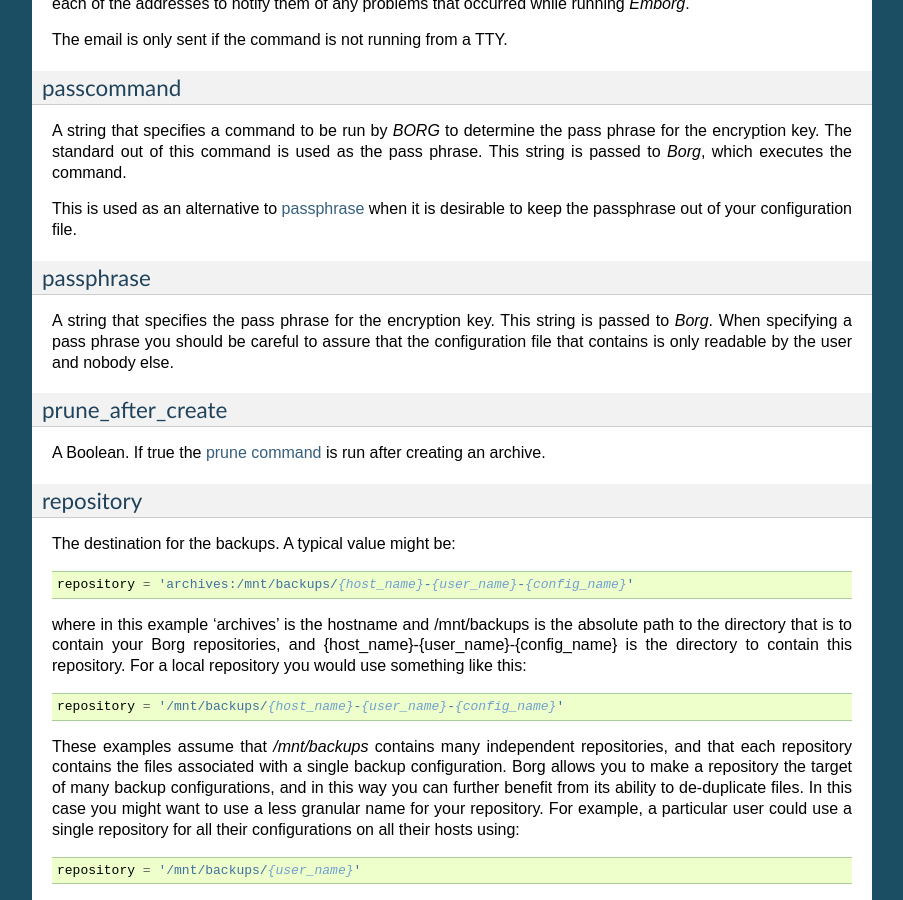
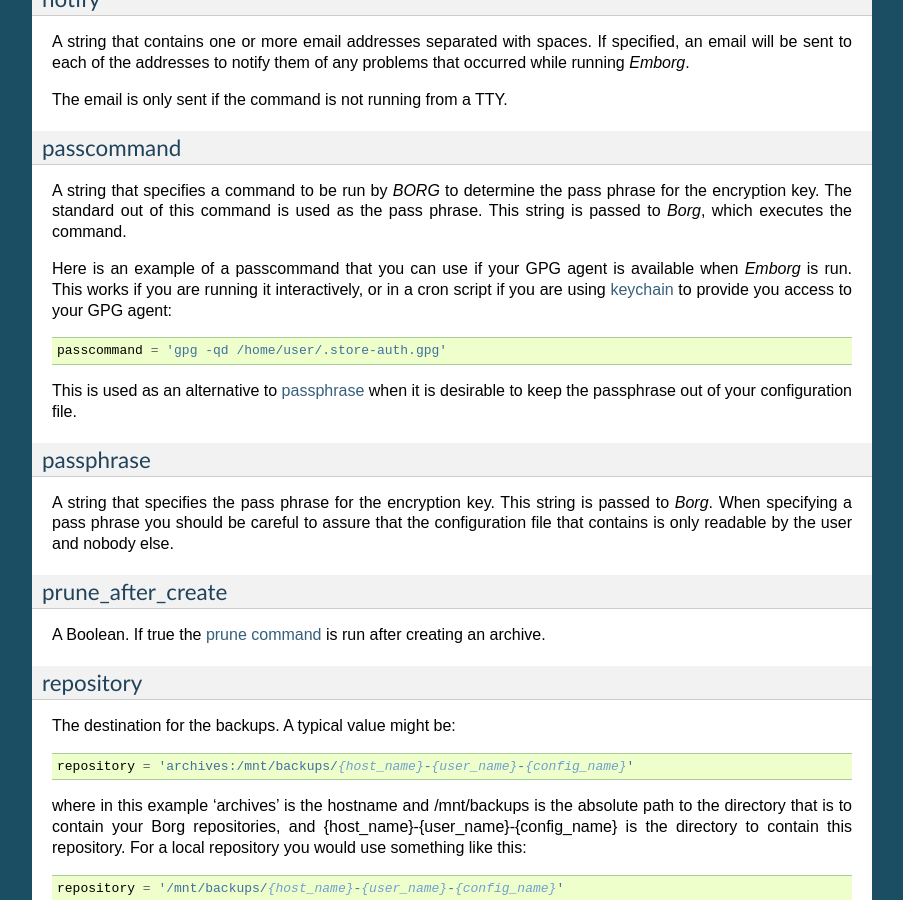
Before and after one commit to KenKundert/emborg, a Sphinx documentation site: the page built from doc/configuring.rst, in a window 1280 px wide and 900 px high, scrolled down 10191 px. Shown: the whole window, without its empty margins (198-1101 px from the left). Built offline with Sphinx 7.4.7, drawn with Linux system fonts in a browser that asks for light colours; some of the changed lines change nothing that is shown; some of the changed text lies outside the part shown.

Commit message:
Refine the documentation.

```diff
--- a/doc/configuring.rst
+++ b/doc/configuring.rst
@@ -606,11 +606,17 @@
 
 An alternative to :ref:`excludes`.  You can list your excludes in one or more
 files, one per line, and then specify the file or files using the *exclude_from*
-setting.  The value of *exclude_from* may either be a multi-line string, one
-file per line, or a list of strings. The string or strings would be the paths to
-the file or files that contain the list of files or directories to exclude. If
-given as relative paths, they are relative to :ref:`working_dir`.  These files
-are processed directly by *Borg*, which does not allow ``~`` to represent users'
+setting:
+
+.. code-block:: python
+
+    exclude_from = '{config_dir}/excludes'
+
+The value of *exclude_from* may either be a multi-line string, one file per
+line, or a list of strings. The string or strings would be the paths to the file
+or files that contain the list of files or directories to exclude. If given as
+relative paths, they are relative to :ref:`working_dir`.  These files are
+processed directly by *Borg*, which does not allow ``~`` to represent users'
 home directories, unlike the patterns specified using :ref:`patterns`.
 
 
@@ -746,8 +752,18 @@
 phrase for the encryption key. The standard out of this command is used as the
 pass phrase.  This string is passed to *Borg*, which executes the command.
 
+Here is an example of a passcommand that you can use if your GPG agent is
+available when *Emborg* is run. This works if you are running it interactively,
+or in a cron script if you are using `keychain
+<https://www.funtoo.org/Keychain>`_ to provide you access to your GPG agent:
+
+.. code-block:: python
+
+    passcommand = 'gpg -qd /home/user/.store-auth.gpg'
+
 This is used as an alternative to :ref:`passphrase` when it is desirable to keep
 the passphrase out of your configuration file.
+
 
 .. _passphrase:
 
@@ -1054,12 +1070,18 @@
 
 An alternative to :ref:`patterns`.  You can list your patterns in one or more
 files, one per line, and then specify the file or files using the *exclude_from*
-setting.  The value of *exclude_from* may either be a multi-line string, one
-file per line, or a list of strings. The string or strings would be the paths to
-the file or files that contain the patterns. If given as relative paths, they
-are relative to :ref:`working_dir`.  These files are processed directly by
-*Borg*, which does not allow ``~`` to represent users' home directories, unlike
-the patterns specified using :ref:`patterns`.
+setting.
+
+.. code-block:: python
+
+    patterns_from = '{config_dir}/patterns'
+
+The value of *patterns_from* may either be a multi-line string, one file per
+line, or a list of strings. The string or strings would be the paths to the file
+or files that contain the patterns. If given as relative paths, they are
+relative to :ref:`working_dir`.  These files are processed directly by *Borg*,
+which does not allow ``~`` to represent users' home directories, unlike the
+patterns specified using :ref:`patterns`.
 
 
 .. _prefix:
```
